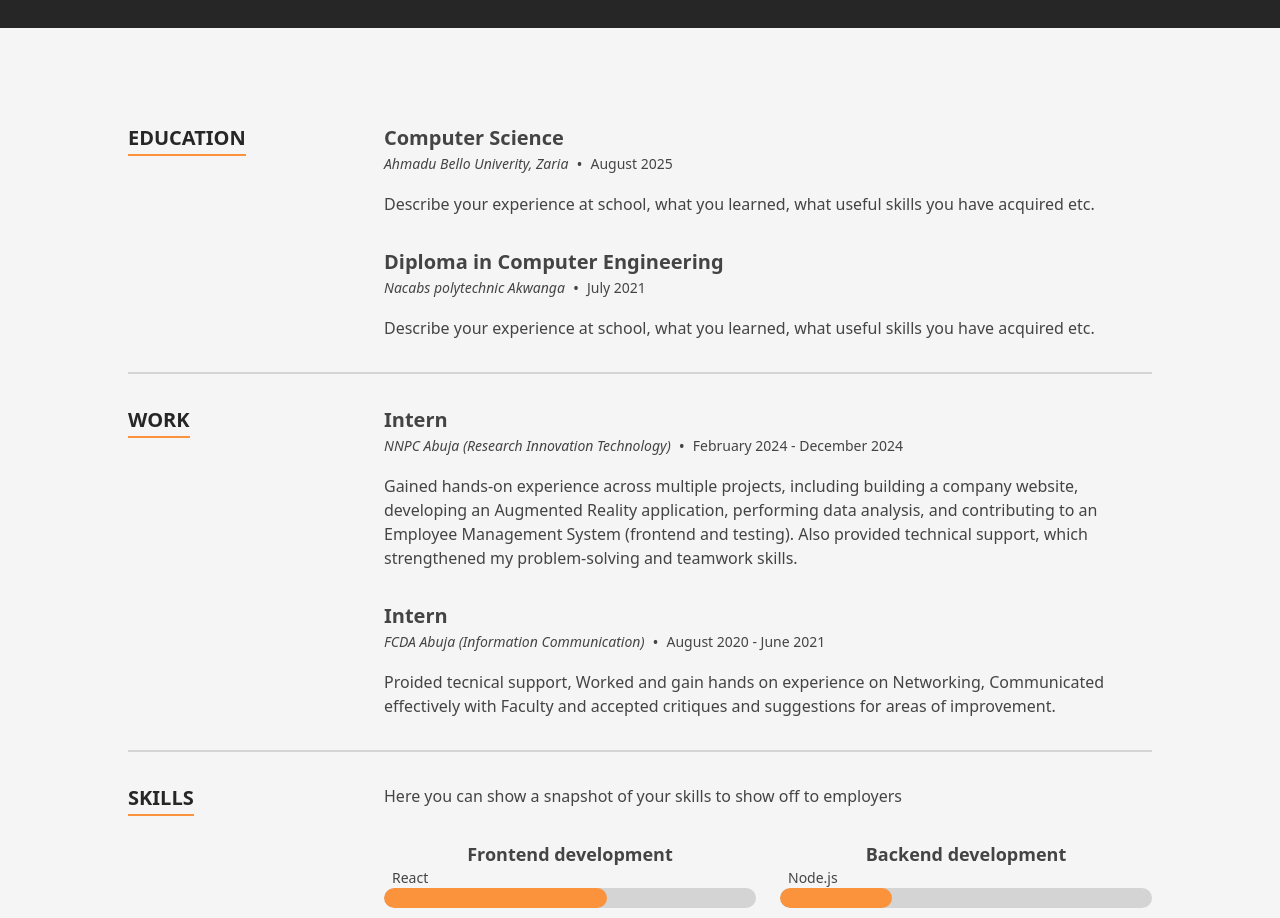
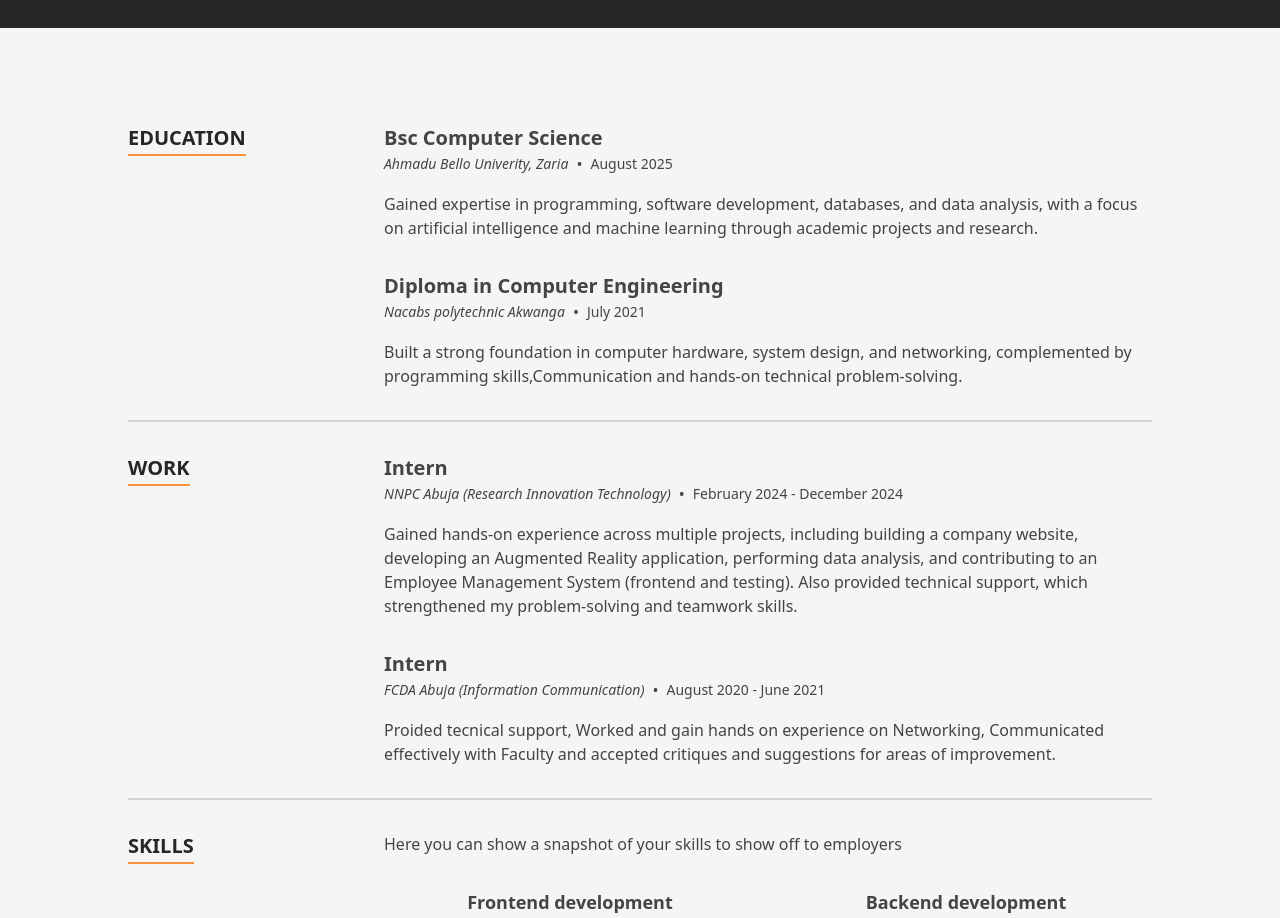
Before and after one commit to Ahmad-aj-design/portfolio, a Next.js app: page / in a window 1280 px wide. Shown: the part 1280-2198 px from the top of the page. Built offline with nearby package versions, Linux system fonts and the light colour scheme.

Commit message:
Updated description section

```diff
--- a/src/data/data.tsx
+++ b/src/data/data.tsx
@@ -207,14 +207,14 @@
  {
     date: 'August 2025',
     location: 'Ahmadu Bello Univerity, Zaria',
-    title: 'Computer Science',
-    content: <p>Describe your experience at school, what you learned, what useful skills you have acquired etc.</p>,
+    title: 'Bsc Computer Science',
+    content: <p>Gained expertise in programming, software development, databases, and data analysis, with a focus on artificial intelligence and machine learning through academic projects and research.</p>,
   },
   {
     date: 'July 2021',
     location: 'Nacabs polytechnic Akwanga',
     title: 'Diploma in Computer Engineering',
-    content: <p>Describe your experience at school, what you learned, what useful skills you have acquired etc.</p>,
+    content: <p>Built a strong foundation in computer hardware, system design, and networking, complemented by programming skills,Communication and hands-on technical problem-solving.</p>,
   },
 ];
 
```
